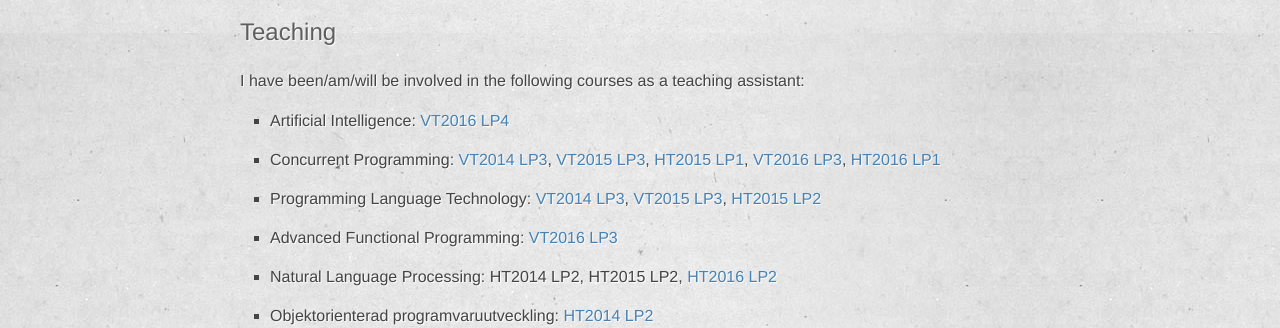
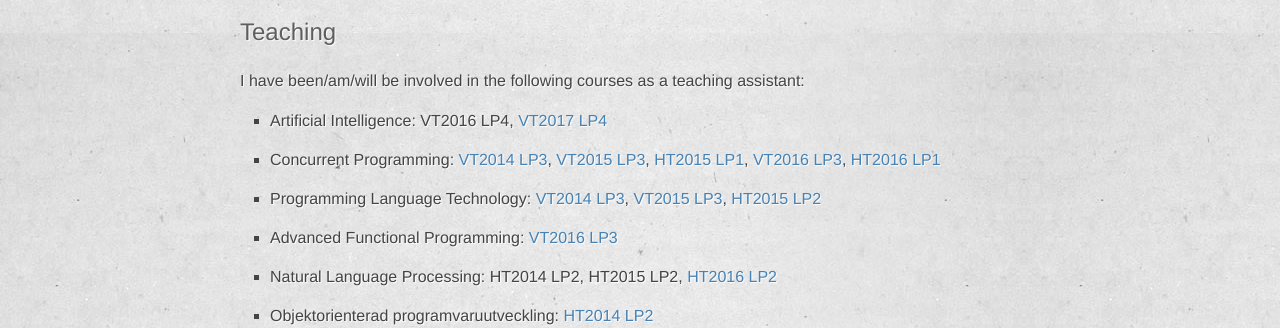
Before and after one commit to johnjcamilleri/johnjcamilleri.github.io, a Jekyll site: the page built from academic.md, in a window 1280 px wide and 900 px high, scrolled down 816 px. Shown: the part 148-476 px from the top of the window. Built offline with Jekyll 4.4.1, drawn with Linux system fonts in a browser that asks for light colours.

Commit message:
Add AI 2017 to teaching

```diff
--- a/_data/teaching.json
+++ b/_data/teaching.json
@@ -4,6 +4,10 @@
     "instances": [
       {
         "period": "VT2016 LP4",
+        "url": null
+      },
+      {
+        "period": "VT2017 LP4",
         "url": "http://chalmersgu-ai-course.github.io/"
       }
     ]
```
Also changed, not shown: 1 other file.
